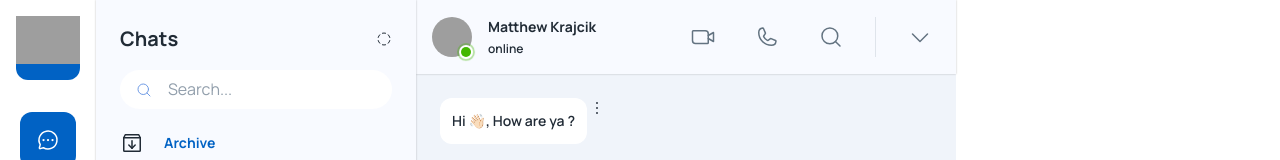
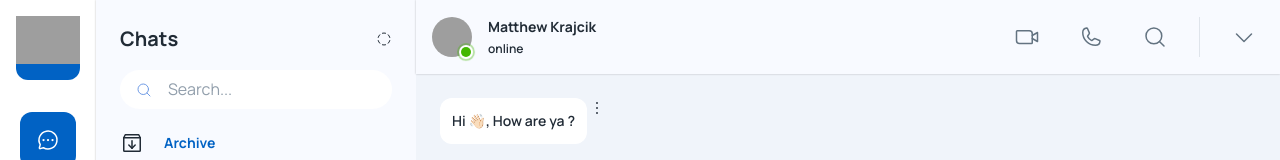
Before and after one commit to samsMay2001/project6, a React (Create React App) app: page /app in a window 1280 px wide. Shown: the top 160 px of the page. Built offline with nearby package versions, Linux system fonts and the light colour scheme; grey boxes are pictures that could not be loaded.

Commit message:
contact component, its opening and closing feature, and general layout

```diff
--- a/src/components/Contacts.jsx
+++ b/src/components/Contacts.jsx
@@ -2,7 +2,15 @@ import { Box } from "@mui/material";
 
 function Contact() {
     return (
-        <Box sx={{width: 323}}>
+        <Box sx={
+            {
+                width: 323,
+                position: 'absolute',
+                width: '300px',
+                top: 0,
+                bottom: 0,
+                right: 0
+            }}>
 
         </Box>
      );
--- a/src/components/Conversation/Header.js
+++ b/src/components/Conversation/Header.js
@@ -3,24 +3,33 @@ import {styled} from '@mui/material/styles'
 import { StyledBadge } from "../../pages/dashboard/Chat";
 import { faker } from "@faker-js/faker";
 import { CaretDown, LinkSimple, MagnifyingGlass, PaperPlane, PaperPlaneTilt, Phone, Smiley, VideoCamera } from "phosphor-react";
+// import { dispatch } from "../../redux/store";
+// import {ToggleSidebar}  from "../../redux/slices/app";
+import { useDispatch } from "react-redux";
+import { ToggleSidebar } from "../../redux/slices/app";
 
 
  function ConvoHeader() {
     const theme = useTheme()
+    const dispatch = useDispatch();
     return (
-        <Box p={2} sx={{ width: '100%', backgroundColor: theme.palette.mode === 'light'? '#f8faff' : theme.palette.background.paper , boxShadow: '0px 0px 2px rgba(0, 0, 0, 0.25)' }}>
+        <Box p={2} sx={{ width: '100%', backgroundColor: theme.palette.mode === 'light'? '#f8faff' : theme.palette.background.paper , boxShadow: '0px 0px 2px rgba(0, 0, 0, 0.25)', zIndex: '100' }}>
 
             <Stack direction={'row'} spacing={2} height={'100%'} alignItems={'center'} justifyContent={'space-between'}>
                 {/* left corner items */}
 
-                <Stack direction={'row'} alignItems='center' spacing={2}>
+                <Stack onClick={()=> {
+                    dispatch(ToggleSidebar()) // there's a problem here because togglesidebar doesn't appear to be calling !!!!!!!!!
+                }} direction={'row'} alignItems='center' spacing={2}>
                     {/* Avatar and text section */}
+                    <Box>
                         <StyledBadge
                             overlap="circular"
                             anchorOrigin={{ vertical: 'bottom', horizontal: 'right' }}
                             variant="dot">
                             <Avatar src={faker.image.avatar()} />
                         </StyledBadge>
+                    </Box>
                     <Stack spacing={0.3}>
                         <Typography variant={'subtitle2'}>
                             {faker.name.fullName()}
--- a/src/pages/dashboard/Chat.jsx
+++ b/src/pages/dashboard/Chat.jsx
@@ -124,10 +124,14 @@ function Chats() {
 
     return (
         <Box sx={{
-            position: 'relative',
+            position: 'absolute',
+            top: 0,
+            left: 0,
+            bottom: 0,
             width: '320px',
             backgroundColor: theme.palette.mode==="light" ? '#F8FAFF' : theme.palette.background.paper,
-            boxShadow: '0px 0px 2px rgba(0, 0, 0, 0.25)'
+            boxShadow: '0px 0px 2px rgba(0, 0, 0, 0.25)',
+            // border: '4px dashed blue'
         }}>
             <Stack p={3} spacing={2} sx={{height: '100vh'}}>
 
--- a/src/pages/dashboard/GeneralApp.jsx
+++ b/src/pages/dashboard/GeneralApp.jsx
@@ -8,25 +8,39 @@ import Chats from "./Chat";
 import { Box, Stack, useTheme } from "@mui/material";
 import Conversation from "../../components/Conversation";
 import Contact from "../../components/Contacts";
+import { useSelector } from "react-redux";
 
 // Dynamic import
 // const Cat = lazy(()=> import('../../components/Cat'))
 
 const GeneralApp = () => {
   const theme= useTheme();
+  const {sidebar} = useSelector((store) => store.app);
   return (
-    <Stack direction="row" sx={{width: '100%'}}>
+    <Stack direction="row" sx={{width: '100%', position: 'relative'}}>
 
       {/* chats list component */}
       <Chats />
 
       {/* conversation component */}
-      <Box sx={{height: '100%', width: 'calc(100vw - 740px)', backgroundColor: theme.palette.mode === 'light'? '#f0f4fa' : theme.palette.background.default}}>
+      <Box sx={
+        {
+          position: 'absolute',
+          height: '100%',
+          top: 0,
+          left: '320px',
+          bottom: 0,
+          right: sidebar.open ? '300px' : '0',
+          backgroundColor: theme.palette.mode === 'light'? '#f0f4fa' : theme.palette.background.default,
+          // border: '1px dashed grey'
+        }
+          }>
         <Conversation/>
       </Box>
 
       {/* contacts */}
-      <Contact/>
+      {(sidebar.open && <Contact/>)}
+      {/* <Contact/> */}
     </Stack>
   );
 };
--- a/src/redux/rootReducer.js
+++ b/src/redux/rootReducer.js
@@ -1,4 +1,5 @@
 // import {comb} from 'redux';
+// import { combineReducers } from 'redux'
 import { combineReducers } from 'redux'
 import storage from 'redux-persist/lib/storage'
 import appReducer from './slices/app'
@@ -12,7 +13,7 @@ const rootPersistConfig = {
 }
 
 const rootReducer = combineReducers({
-    app: appReducer // where is this imported from !!!!!!!!
+    app: appReducer
 })
 
 export {rootPersistConfig, rootReducer}
--- a/src/redux/slices/app.js
+++ b/src/redux/slices/app.js
@@ -15,7 +15,7 @@ const slice = createSlice({
     reducers: {
         // toggle sidebar
         toggleSidebar(state, action) {
-            state.sidebar.open = !state.sidebar.open
+            state.sidebar.open = !state.sidebar.open;
         },
         updateSidebarType(state, action) {
             state.sidebar.type = action.payload.type
@@ -25,3 +25,19 @@ const slice = createSlice({
 
 // Reducer
 export default slice.reducer
+
+// toggling
+export function ToggleSidebar () {
+    return async () => {
+        await dispatch(slice.actions.toggleSidebar())
+        // console.log('a')
+
+    }
+}
+export function UpdateSidebarType (type) {
+    return async () => {
+        dispatch(
+            slice.actions.updateSidebarType({type})
+        )
+    }
+}
```
Also changed, not shown: src/redux/store.js (+6 -6 lines). Lines whose indentation alone changed are shown as unchanged.
